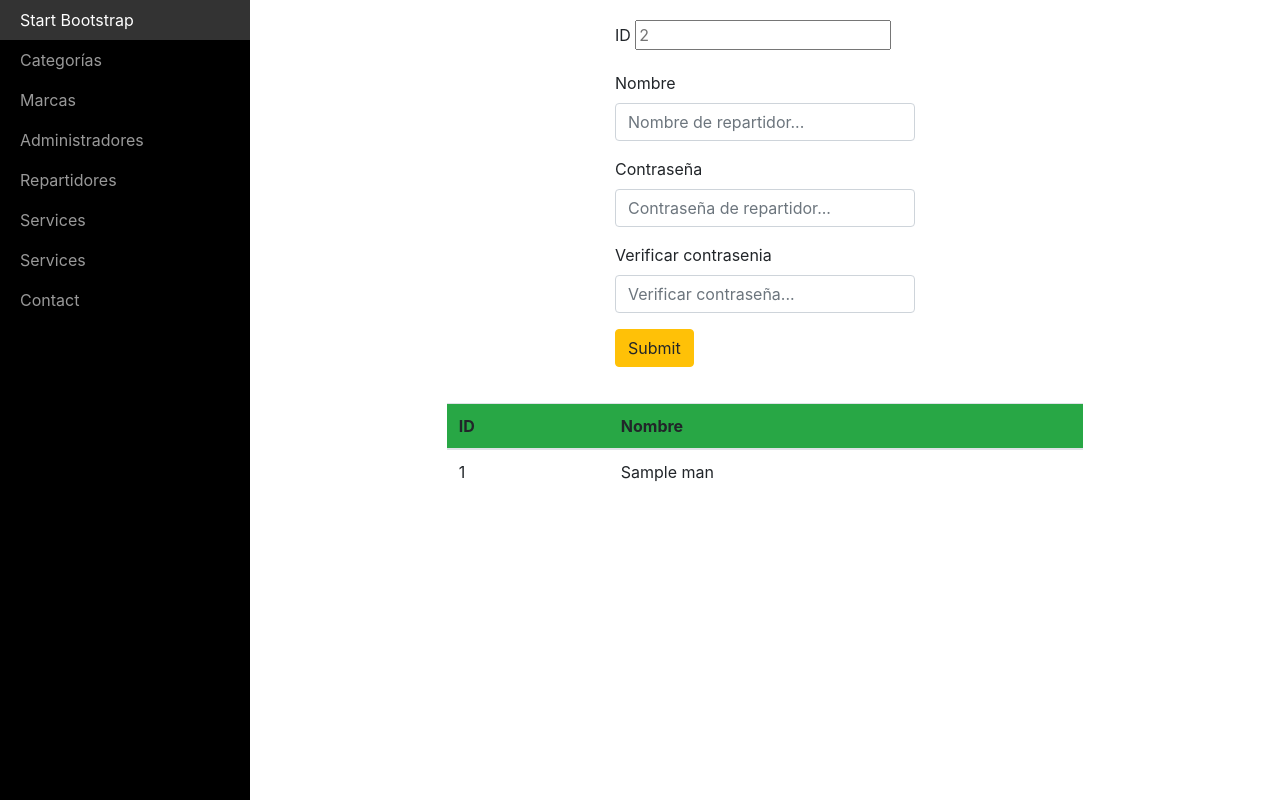
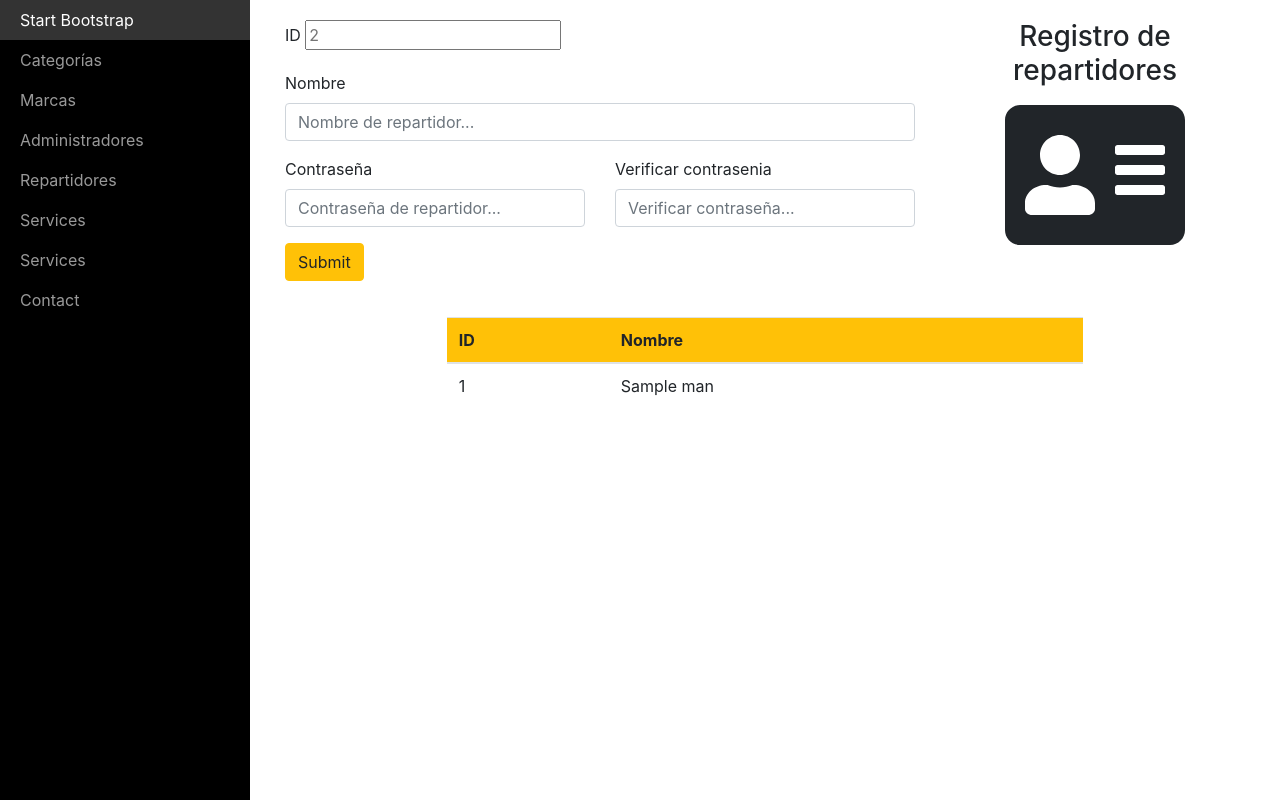
Before and after one commit to KarinGarciaZ/saw-admin, a PHP site: page /catalogos/delivery_man.php in a window 1280 px wide. Run offline with PHP 8.4, Linux system fonts and the light colour scheme; tables that the repository leaves empty or names only in its code hold one stand-in row (values such as "Sample post"); some libraries are stand-ins or nearby versions.

Commit message:
Added the script for the icon fa and changed the design of the form.

```diff
--- a/catalogos/delivery_man.php
+++ b/catalogos/delivery_man.php
@@ -28,6 +28,9 @@
     <!-- Bootstrap core CSS -->
     <link href="../vendor/bootstrap/css/bootstrap.min.css" rel="stylesheet">
     <link rel="stylesheet" href="https://cdnjs.cloudflare.com/ajax/libs/font-awesome/4.7.0/css/font-awesome.min.css">
+    <script defer src="https://use.fontawesome.com/releases/v5.0.8/js/all.js"></script>
+
+
 
     <!-- Custom styles for this template -->
     <link href="../css/simple-sidebar.css" rel="stylesheet">
@@ -70,10 +73,7 @@
     <div id="page-content-wrapper">
         <div class="container-fluid">
           <div class="row">
-            <div class="col-4">
-
-            </div>
-            <div class="col-4">
+            <div class="col-8">
               <form action="delivery_man.php" method="post">
                 <div class="form-group">
                   <label for="id">ID</label>
@@ -86,12 +86,19 @@
                   <input type="text" class="form-control" id="nombre" placeholder="Nombre de repartidor..." name="nombre">
                 </div>
                 <div class="form-group">
-                  <label for="nombre">Contraseña</label>
-                  <input type="password" class="form-control" id="nombre" placeholder="Contraseña de repartidor..." name="contra">
-                </div>
-                <div class="form-group">
-                  <label for="nombre">Verificar contrasenia</label>
-                  <input type="password" class="form-control" id="nombre" placeholder="Verificar contraseña...">
+                  <div class="row">
+                      <div class="col-md-6">
+                        <label for="nombre">Contraseña</label>
+                        <input type="password" class="form-control" id="nombre" placeholder="Contraseña de repartidor..." name="contra">
+                      </div>
+
+                      <div class="col-md-6">
+                        <label for="nombre">Verificar contrasenia</label>
+                        <input type="password" class="form-control" id="nombre" placeholder="Verificar contraseña...">
+                      </div>
+
+                  </div>
+
                 </div>
                 <div class="container">
                   <div class="row">
@@ -101,6 +108,10 @@
 
               </form>
             </div>
+            <div class="col-4 text-center">
+                <h3>Registro de repartidores</h3>
+                <i class="fas fa-address-card fa-10x"></i>
+            </div>
           </div>
         </div>
     </div>
@@ -108,7 +119,7 @@
     <div class="col-md-8 offset-md-2">
       <table class="table">
           <thead class="thead-inverse">
-            <tr class="bg-success">
+            <tr class="bg-warning">
               <th>ID</th>
               <th>Nombre</th>
             </tr>
```
